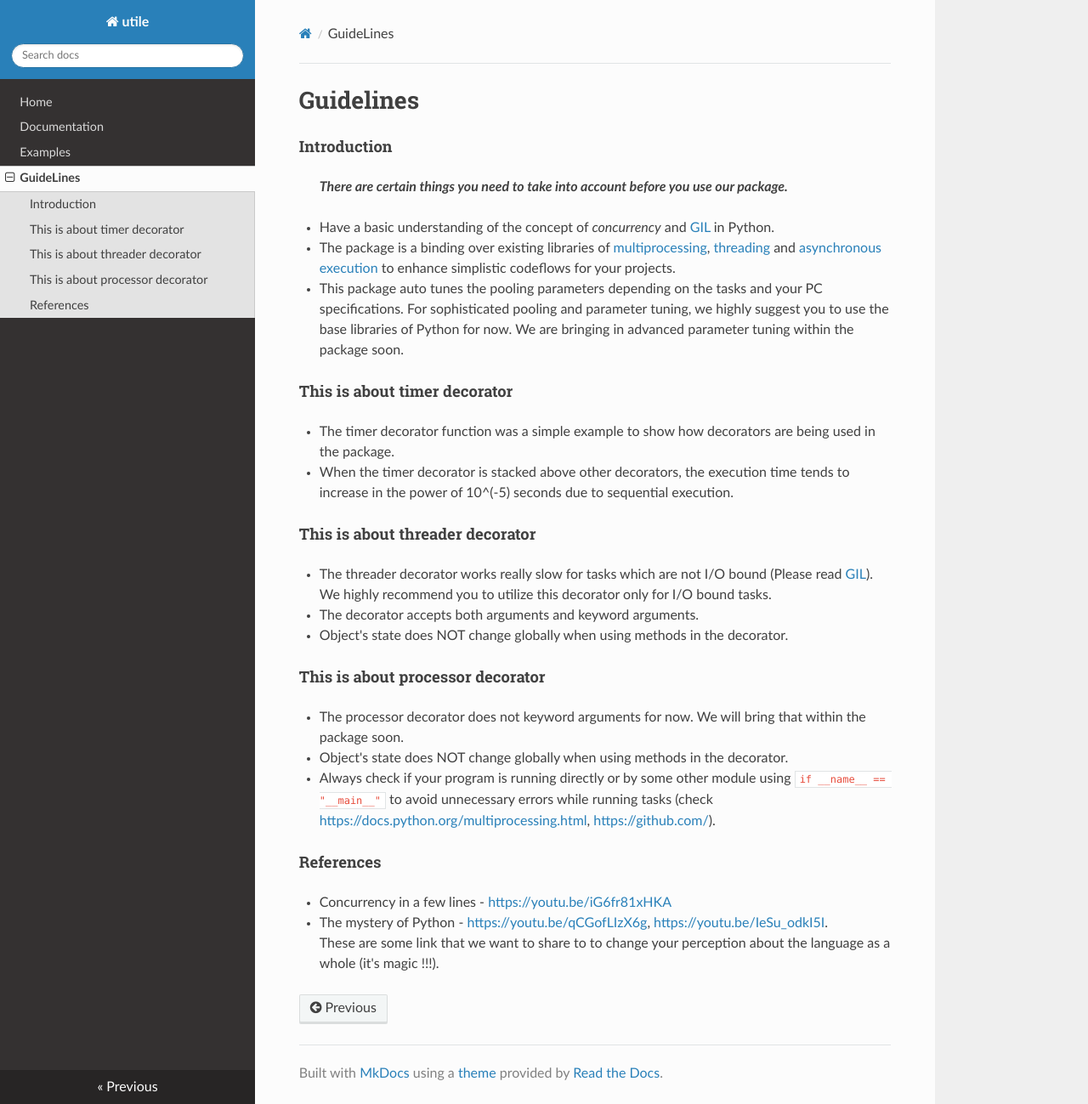
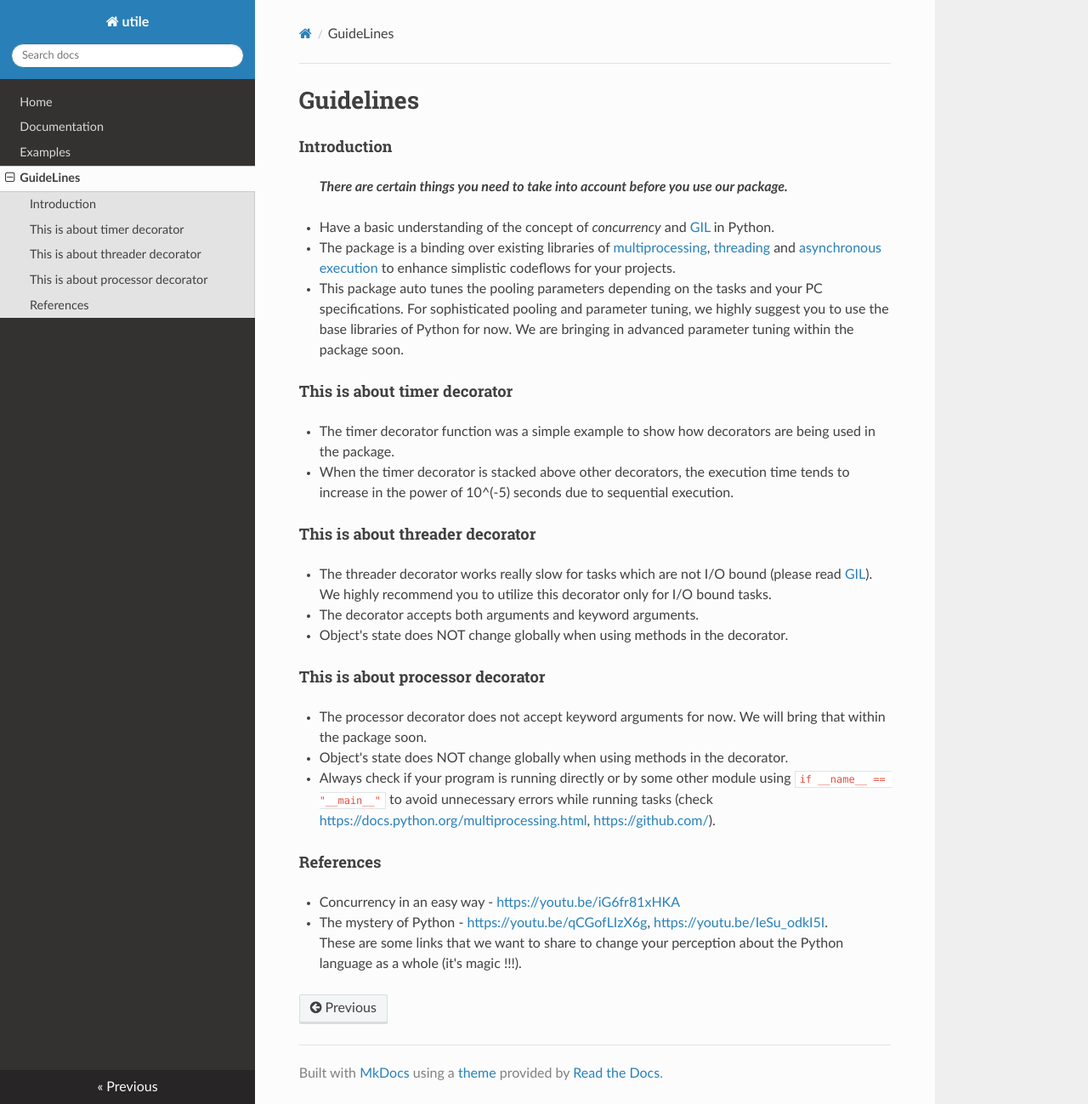
Before and after one commit to j0fiN/utile, an MkDocs documentation site: the page built from docs/guidelines.md, in a window 1280 px wide and 1299 px high. Shown: the whole window at 85% size. Built offline with MkDocs 1.6.1, drawn with Linux system fonts in a browser that asks for light colours; nearby versions of some CDN libraries.

Commit message:
CHECK: check

```diff
--- a/docs/guidelines.md
+++ b/docs/guidelines.md
@@ -20,14 +20,14 @@ advanced parameter tuning within the package soon.
 10^(-5) seconds due to sequential execution.
 
 #### This is about threader decorator
-- The threader decorator works really slow for tasks which are not I/O bound (Please read
+- The threader decorator works really slow for tasks which are not I/O bound (please read
 [GIL](https://wiki.python.org/moin/GlobalInterpreterLock)). We highly recommend you to utilize this
 decorator only for I/O bound tasks.
 - The decorator accepts both arguments and keyword arguments.
 - Object's state does NOT change globally when using methods in the decorator.
 
 #### This is about processor decorator
-- The processor decorator does not keyword arguments for now. We will bring that within the package soon.
+- The processor decorator does not accept keyword arguments for now. We will bring that within the package soon.
 - Object's state does NOT change globally when using methods in the decorator.
 - Always check if your program is running directly or by some other module using ``if __name__ == "__main__"`` to avoid
 unnecessary errors while running tasks (check
@@ -36,7 +36,8 @@ unnecessary errors while running tasks (check
 
 
 #### References
-- Concurrency in a few lines - [https://youtu.be/iG6fr81xHKA](https://youtu.be/iG6fr81xHKA)
+- Concurrency in an easy way - [https://youtu.be/iG6fr81xHKA](https://youtu.be/iG6fr81xHKA)
 - The mystery of Python - [https://youtu.be/qCGofLIzX6g](https://youtu.be/qCGofLIzX6g),
 [https://youtu.be/IeSu_odkI5I](https://youtu.be/IeSu_odkI5I).
-These are some link that we want to share to to change your perception about the language as a whole (it's magic !!!).
+These are some links that we want to share to change your perception about the Python language as a whole
+(it's magic !!!).
```
